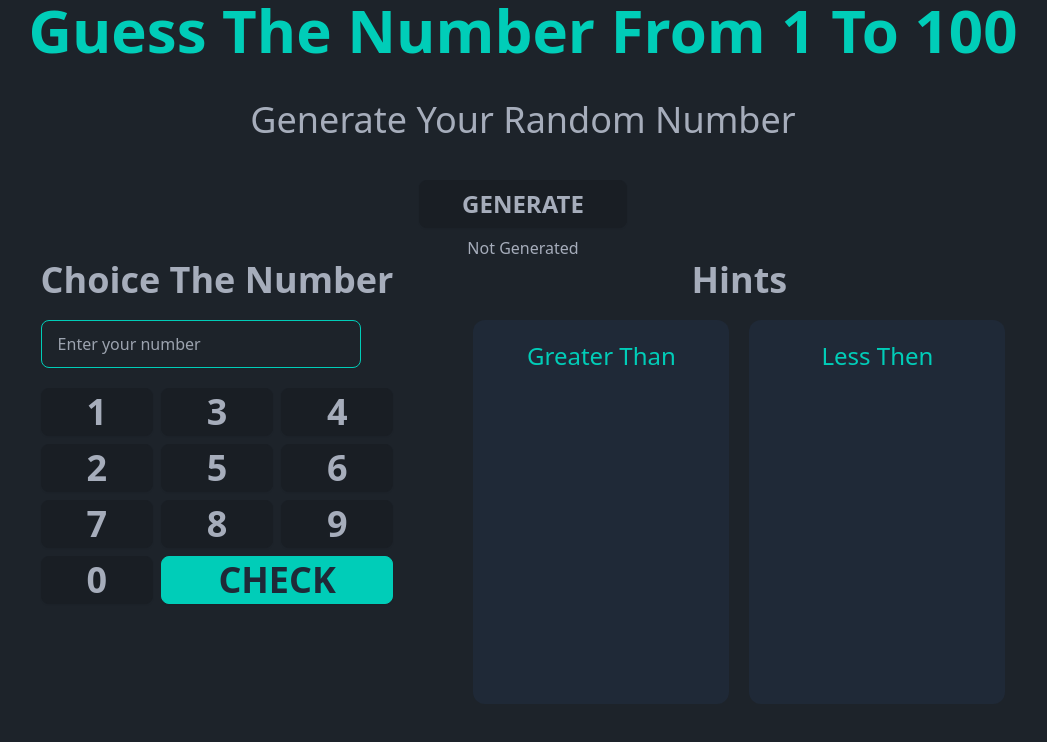
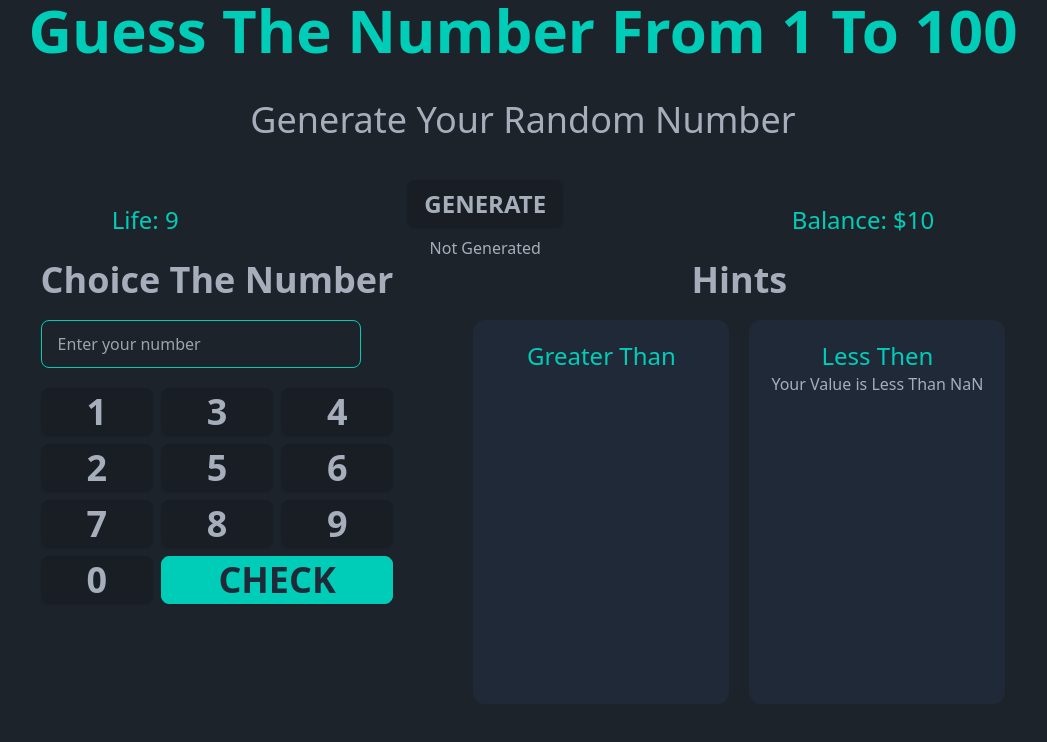
Before and after one commit to rubaiiyat/DOM-Number-Guessing-Game, a plain HTML site: page index.html in a window 1280 px wide. Both pictures are taken after a click on the button "CHECK". Shown: the whole page, without its empty margins (117-1164 px from the left). Drawn offline with nearby package versions, Linux system fonts and the light colour scheme.

Commit message:
Guess Then Number Game complete

```diff
--- a/index.html
+++ b/index.html
@@ -19,10 +19,16 @@
     <h1 class="text-center text-4xl mt-10 mb-10">
       Generate Your Random Number
     </h1>
-    <button id="generateBtn" class="w-52 mx-auto btn text-2xl block">
-      GENERATE
-    </button>
-    <p id="notGenerated" class="text-center mt-2">Not Generated</p>
+    <div class="flex justify-evenly items-center">
+      <div>
+        <p id="life" class="text-2xl text-accent"></p>
+      </div>
+      <div class="flex flex-col justify-center">
+        <button id="generateBtn" class="btn text-2xl block">GENERATE</button>
+        <p id="notGenerated" class="text-center mt-2">Not Generated</p>
+      </div>
+      <p id="balance" class="text-2xl text-accent"></p>
+    </div>
 
     <div class="flex justify-center gap-20">
       <div class="">
@@ -51,15 +57,18 @@
             CHECK
           </button>
         </div>
+        <div id="errorMessage"></div>
       </div>
       <div class="text-center">
         <h1 class="text-4xl font-bold mb-5">Hints</h1>
         <div class="grid grid-cols-2 gap-5">
           <div class="bg-gray-800 w-64 h-96 rounded-xl p-5">
             <h1 class="text-2xl text-accent">Greater Than</h1>
+            <div id="greaterThen"></div>
           </div>
           <div class="bg-gray-800 w-64 h-96 rounded-xl p-5">
             <h1 class="text-2xl text-accent">Less Then</h1>
+            <div id="lessThen"></div>
           </div>
         </div>
       </div>
--- a/script.js
+++ b/script.js
@@ -1,4 +1,7 @@
 let randomNum;
+let lifeAmount = 10;
+let balanceAmount = 10;
+
 document.getElementById("generateBtn").addEventListener("click", function () {
   const generated = document.getElementById("notGenerated");
   randomNum = Math.round(Math.random() * 100) + 1;
@@ -21,20 +24,46 @@ inputValue.addEventListener("input", function () {
 
 document.getElementById("checkBtn").addEventListener("click", function () {
   let myInput = parseInt(allValue);
-  if (isNaN(myInput)) {
-    console.log("Please Enter Valid Value");
-    inputValue.value = "";
-    allValue = "";
+
+  if (myInput == randomNum) {
+    const notGenerated = document.getElementById("notGenerated");
+    notGenerated.innerText = "Your Answer is right and your got $5";
+    balanceAmount += 5;
+  } else if (randomNum > myInput) {
+    const greaterThen = document.getElementById("greaterThen");
+    const newP = document.createElement("p");
+    newP.innerHTML = `
+
+    <p>Your Value is Greater Than ${myInput}</p>
+    `;
+
+    greaterThen.appendChild(newP);
+    lifeAmount -= 1;
   } else {
-    if (myInput == randomNum) {
-      console.log("Your are corrent");
-    } else if (randomNum > myInput) {
-      console.log(`The Number is Greater Than ${myInput}`);
-    } else {
-      console.log(`The Number is Less Than ${myInput}`);
-    }
+    const lessThen = document.getElementById("lessThen");
+    const newP = document.createElement("p");
+    newP.innerHTML = `
 
-    inputValue.value = "";
-    allValue = "";
+    <p>Your Value is Less Than ${myInput}</p>
+    `;
+
+    lessThen.appendChild(newP);
+    lifeAmount -= 1;
+  }
+
+  inputValue.value = "";
+  allValue = "";
+
+  const life = document.getElementById("life");
+  life.innerText = `Life: ${lifeAmount}`;
+
+  const balance = document.getElementById("balance");
+  balance.innerText = `Balance: $${balanceAmount}`;
+
+  const disableBtn = document.getElementById("checkBtn");
+
+  if (lifeAmount <= 0) {
+    disableBtn.style.cursor = "not-allowed";
+    disableBtn.disabled = true;
   }
 });
```
